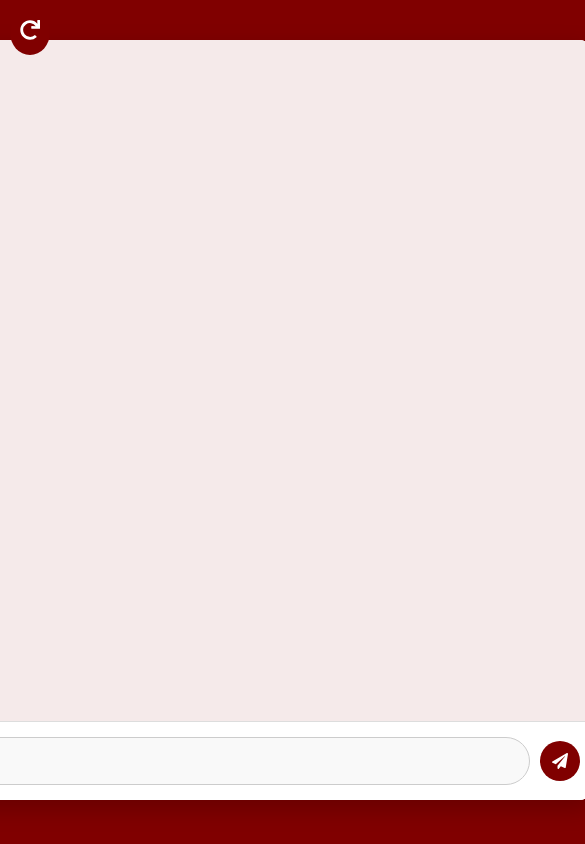
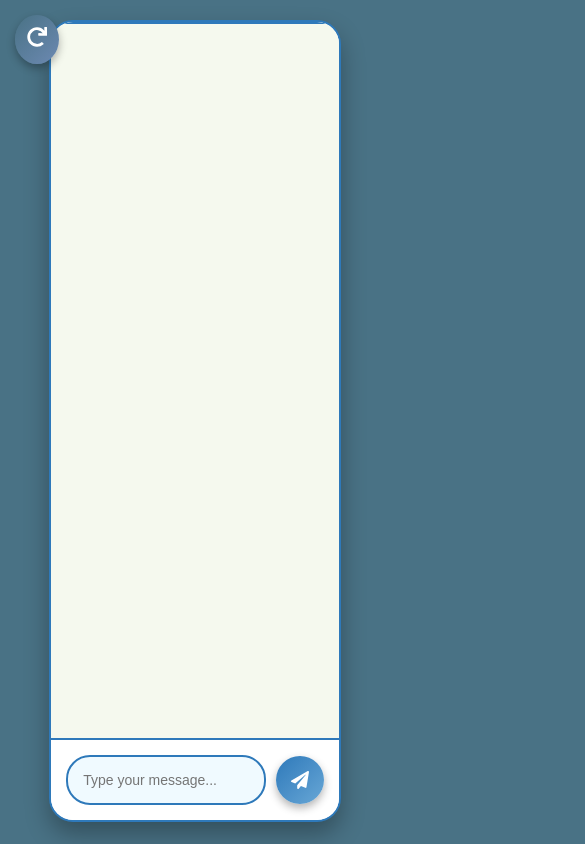
Before and after one commit to Mozhnevskyi/Hackathon-2024, a React (Create React App) app in the folder front/react-frontend/: page / in a window 390 px wide. Shown: the whole page, 585 px wide, since content can reach past the window. Built offline with nearby package versions, Linux system fonts and the light colour scheme.

Commit message:
Update App.css

```diff
--- a/front/react-frontend/src/App.css
+++ b/front/react-frontend/src/App.css
@@ -7,13 +7,11 @@
 
 body {
   font-family: "Arial", sans-serif;
-  background-color: #800000; /* Глибокий бордовий фон */
+  background-color: #497285; /* Насичений блакитний фон сайту */
   height: 100vh;
   display: flex;
   justify-content: center;
   align-items: center;
-  margin: 0;
-  padding: 0;
 }
 
 .App {
@@ -28,134 +26,146 @@ body {
   flex-direction: column;
   height: 90%;
   width: 800px; /* Фіксована ширина для чату */
-  background-color: #fff;
-  border-radius: 16px;
-  box-shadow: 0 8px 24px rgba(0, 0, 0, 0.2);
+  background-color: #ffffff; /* Білий фон для контейнера */
+  border-radius: 24px; /* Сильне заокруглення */
+  box-shadow: 0 12px 24px rgba(0, 0, 0, 0.3); /* Тінь для об'єму */
   overflow: hidden;
-  margin: 40px auto 0; /* Відступ зверху 20px, автоцентр по горизонталі */
+  margin: 40px auto 0;
+  border: 2px solid #2E79BA; /* Яскравий блакитний для рамки */
 }
-
 
 .messages {
   flex-grow: 1;
   overflow-y: auto;
-  padding: 15px;
+  padding: 20px;
   display: flex;
   flex-direction: column;
-  gap: 10px;
-  background-color: #f5eaea; /* Світлий бордовий фон для повідомлень */
+  gap: 15px;
+  background-color: #f5f9ee; /* Світлий фон між повідомленнями */
+  border-top: 2px solid #2E79BA; /* Блакитна рамка зверху */
 }
 
 .message {
-  padding: 12px 18px;
-  border-radius: 16px; /* Закруглені краї для повідомлень */
-  max-width: 75%; /* Максимальна ширина повідомлення */
-  font-size: 16px;
+  padding: 16px 24px; /* Більше внутрішніх відступів */
+  border-radius: 20px; /* Закруглені краї */
+  max-width: 75%;
+  font-size: 18px; /* Трохи більший шрифт */
   word-wrap: break-word;
+  color: #333; /* Темний текст */
+  box-shadow: 0 4px 8px rgba(0, 0, 0, 0.1); /* Легка тінь */
+  animation: fadeIn 0.5s ease; /* Анімація появи */
 }
 
 .user-message {
   align-self: flex-end;
-  background-color: #a52a2a; /* Бордовий фон для повідомлень користувача */
-  color: white;
-  box-shadow: 0 2px 6px rgba(0, 0, 0, 0.2);
+  background: linear-gradient(135deg, #2E79BA, #68A7D6); /* Блакитний градієнт */
+  color: #ffffff; /* Білий текст */
 }
 
 .bot-message {
   align-self: flex-start;
-  background-color: #e0d4d4; /* Світлий бордовий відтінок для бота */
-  color: #333;
-  box-shadow: 0 2px 6px rgba(0, 0, 0, 0.1);
+  background: linear-gradient(135deg, #6C89B2, #497285); /* Темно-блакитний градієнт */
+  color: #ffffff; /* Білий текст */
 }
 
 .input-form {
   display: flex;
   align-items: center;
   padding: 15px;
-  background-color: #fff;
-  border-top: 1px solid #ddd;
+  background-color: #ffffff; /* Білий фон */
+  border-top: 2px solid #2E79BA; /* Яскрава блакитна рамка зверху */
 }
 
 .input-field {
-  flex-grow: 2; /* Поле займає максимум доступного простору */
-  width: 90%; /* Ширина інпуту */
+  flex-grow: 2;
+  width: 90%;
   padding: 15px;
   font-size: 16px;
-  border: 1px solid #ccc;
-  border-radius: 24px; /* Закруглені краї, як у ChatGPT */
+  border: 2px solid #2E79BA; /* Блакитний колір рамки */
+  border-radius: 24px; /* Сильне заокруглення */
   margin-right: 10px;
-  transition: border-color 0.3s ease, width 0.3s ease-in-out; /* Плавні переходи */
-  background-color: #f9f9f9; /* Світлий фон для інпуту */
+  transition: border-color 0.3s ease, box-shadow 0.3s ease;
+  background-color: #f0faff; /* Легкий блакитний фон */
+  color: #333; /* Темний текст */
 }
 
 .input-field:focus {
-  border-color: #800000; /* Бордовий акцент при фокусі */
+  border-color: #68A7D6; /* Світліший блакитний акцент */
   outline: none;
-  background-color: #ffffff; /* Білий фон під час фокусу */
-  box-shadow: 0 0 8px rgba(128, 0, 0, 0.3); /* Легке сяйво */
+  box-shadow: 0 0 12px rgba(104, 167, 214, 0.5); /* Легке сяйво */
 }
 
 .send-button {
-  padding: 10px;
-  background-color: #800000; /* Бордовий колір кнопки */
+  padding: 15px;
+  background: linear-gradient(135deg, #2E79BA, #68A7D6); /* Блакитний градієнт */
   color: white;
   border: none;
   border-radius: 50%; /* Кругла кнопка */
   cursor: pointer;
-  font-size: 18px;
-  width: 48px; /* Розмір кнопки */
-  height: 48px;
+  font-size: 20px;
+  width: 56px;
+  height: 56px;
   display: flex;
   justify-content: center;
   align-items: center;
-  transition: background-color 0.3s ease, transform 0.2s ease;
+  box-shadow: 0 4px 8px rgba(0, 0, 0, 0.3); /* Тінь */
+  transition: transform 0.2s ease, background-color 0.3s ease;
 }
 
 .send-button:hover {
-  background-color: #a52a2a; /* Бордовий відтінок при наведенні */
-  transform: scale(1.1); /* Легке збільшення */
+  background: linear-gradient(135deg, #68A7D6, #99CCE3); /* Світліший блакитний градієнт */
+  transform: scale(1.2); /* Збільшення */
 }
 
-.send-button:disabled {
-  background-color: #ccc; /* Сірий колір для неактивної кнопки */
-  cursor: not-allowed;
+.send-button:active {
+  transform: scale(0.9); /* Зменшення при натисканні */
 }
 
 .reset-chat-button {
   position: absolute;
-  top: 10px;
-  left: 10px;
-  background-color: #800000;
+  top: 15px;
+  left: 15px;
+  background: linear-gradient(135deg, #497285, #6C89B2); /* Темно-блакитний градієнт */
   color: white;
   border: none;
   border-radius: 50%;
-  padding: 10px;
+  padding: 12px;
   cursor: pointer;
   font-size: 20px;
   z-index: 2;
-  transition: background-color 0.3s ease, transform 0.2s ease;
+  transition: transform 0.2s ease, background-color 0.3s ease;
+  box-shadow: 0 4px 8px rgba(0, 0, 0, 0.3); /* Тінь */
 }
 
 .reset-chat-button:hover {
-  background-color: #a52a2a; /* Бордовий відтінок при наведенні */
-  transform: scale(1.1); /* Легке збільшення */
+  background: linear-gradient(135deg, #68A7D6, #99CCE3); /* Світліший блакитний градієнт */
+  transform: rotate(15deg); /* Поворот */
 }
 
 .error {
-  color: red;
+  color: #2E79BA;
   text-align: center;
+  font-size: 18px;
   margin: 10px 0;
+  font-weight: bold;
+  animation: fadeIn 0.5s ease;
 }
 
+/* Адаптивний дизайн */
 @media (max-width: 768px) {
+  .chat-container {
+    width: 95%;
+    height: 95%;
+    margin: 20px auto;
+  }
+
   .input-field {
-    width: 85%; /* Інпут трохи зменшується на менших екранах */
     font-size: 14px;
   }
 
   .send-button {
-    width: 40px;
-    height: 40px;
-    font-size: 16px;
+    width: 48px;
+    height: 48px;
+    font-size: 18px;
   }
 }
```
